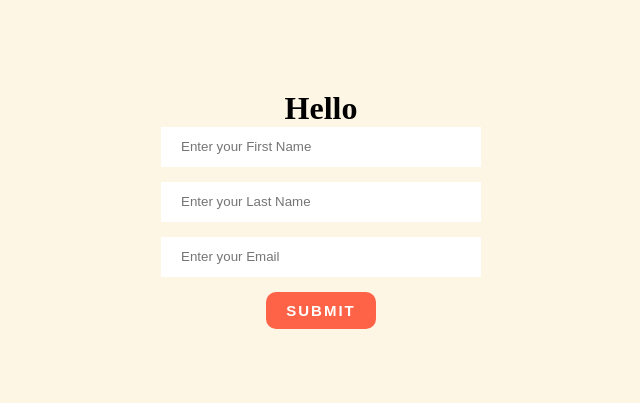
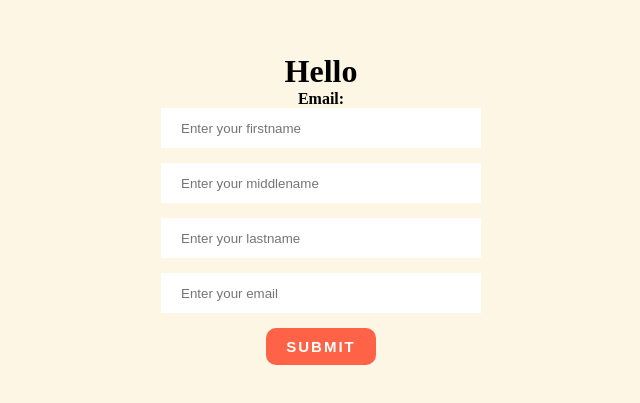
Before and after one commit to tanmoy108/React.js-Files, a React (Create React App) app: page / in a window 1280 px wide. Shown: the part 191-594 px from the top of the page, without its empty margins (319-959 px from the left). Built offline with nearby package versions, Linux system fonts and the light colour scheme.

Commit message:
1/4/2022 7:28PM

```diff
--- a/src/App.js
+++ b/src/App.js
@@ -2,54 +2,30 @@ import React, { useState } from "react";
 
 const App = () => {
   const [current, update] = useState({
-    fname: "",
-    lname: "",
-    email: "",
-  });
-  const [current1, update1] = useState({
-    fname: "",
-    lname: "",
+    firstname: "",
+    middlename: "",
+    lastname: "",
     email: "",
   });
 
-  const PressSubmit = (e) => {
-    e.preventDefault();
-    update1(() => {
+  const [bcurrent, bupdate] = useState(current);
+
+  const OnchangeFun = (event) => {
+    let inputvalue = event.target.value;
+    let inputname = event.target.name;
+    update((e) => {
       return {
-        fname: current.fname,
-        lname: current.lname,
-        email: current.email,
+        ...e,
+        [inputname]: inputvalue,
       };
     });
   };
-
-  const TextInput = (e) => {
-    let text = e.target.value;
-    let inputName = e.target.name;
-    console.log(text);
-    console.log(inputName);
-
-    update((e) => {
-      console.log(e);
-      if (inputName === "fname") {
-        return {
-          fname: text,
-          lname: e.lname,
-          email: e.email,
-        };
-      } else if (inputName === "lname") {
-        return {
-          fname: e.fname,
-          lname: text,
-          email: e.email,
-        };
-      } else {
-        return {
-          fname: e.fname,
-          lname: e.lname,
-          email: text,
-        };
-      }
+  const Onsubmit = (e) => {
+    e.preventDefault();
+    bupdate(() => {
+      return {
+        ...current,
+      };
     });
   };
 
@@ -57,31 +33,41 @@ const App = () => {
     <>
       <div className="part">
         <h1>
-          Hello {current1.fname} {current1.lname}
+          {`Hello ${bcurrent.firstname}
+          ${bcurrent.middlename}
+          ${bcurrent.lastname}`}
         </h1>
-        <h4>{current1.email}</h4>
-        <form onSubmit={PressSubmit}>
+        <h4>Email: {bcurrent.email}</h4>
+        <form onSubmit={Onsubmit}>
           <input
             type="text"
-            onChange={TextInput}
-            name="fname"
-            placeholder="Enter your First Name"
-            value={current.fname}
+            name="firstname"
+            onChange={OnchangeFun}
+            placeholder="Enter your firstname"
+            value={current.firstname}
           />
           <br />
           <input
             type="text"
-            onChange={TextInput}
-            name="lname"
-            placeholder="Enter your Last Name"
-            value={current.lname}
+            name="middlename"
+            onChange={OnchangeFun}
+            placeholder="Enter your middlename"
+            value={current.middlename}
+          />
+          <br />
+          <input
+            type="text"
+            name="lastname"
+            onChange={OnchangeFun}
+            placeholder="Enter your lastname"
+            value={current.lastname}
           />
           <br />
           <input
             type="email"
-            onChange={TextInput}
             name="email"
-            placeholder="Enter your Email"
+            onChange={OnchangeFun}
+            placeholder="Enter your email"
             value={current.email}
             autoComplete="off"
           />
```
